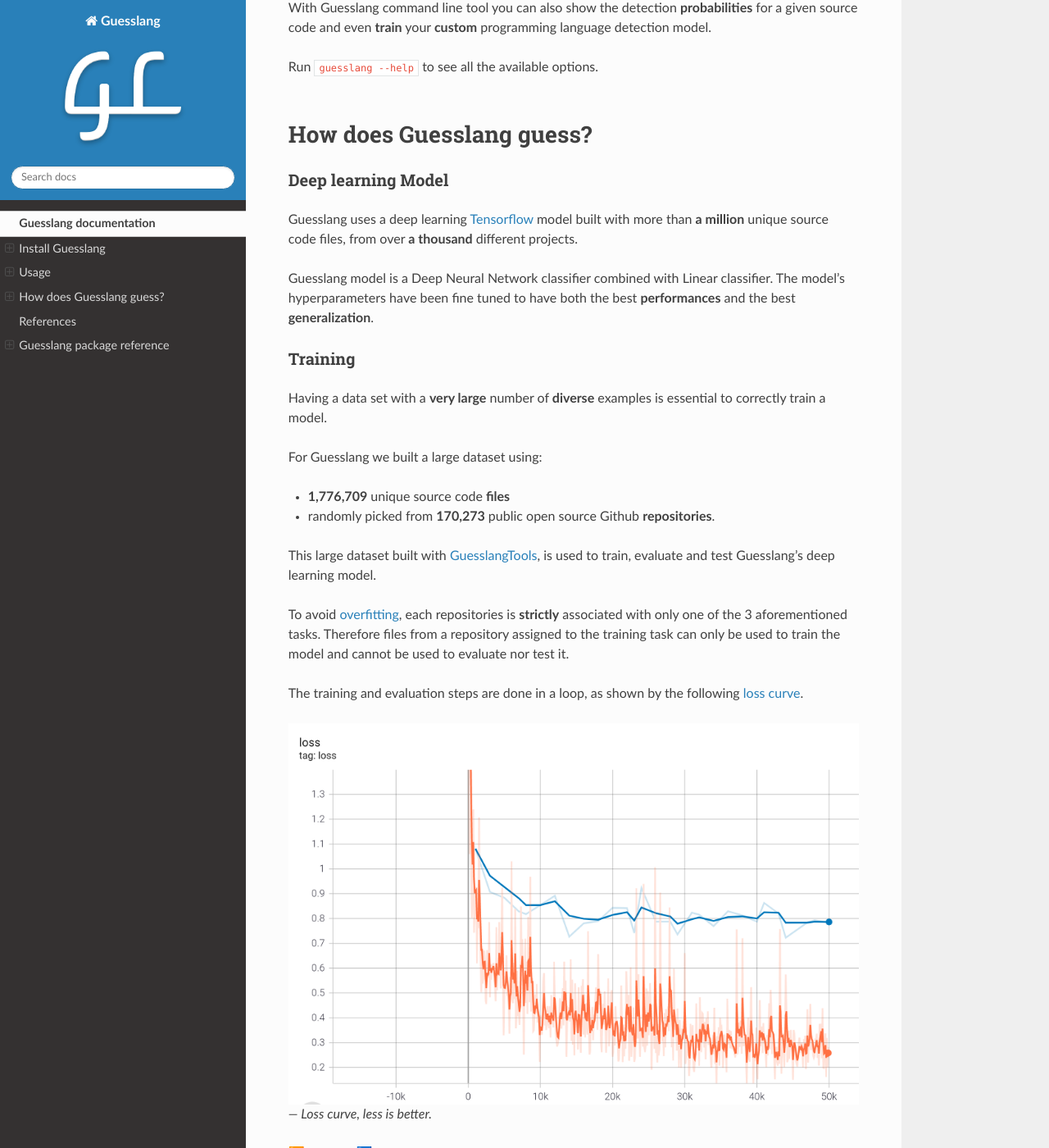
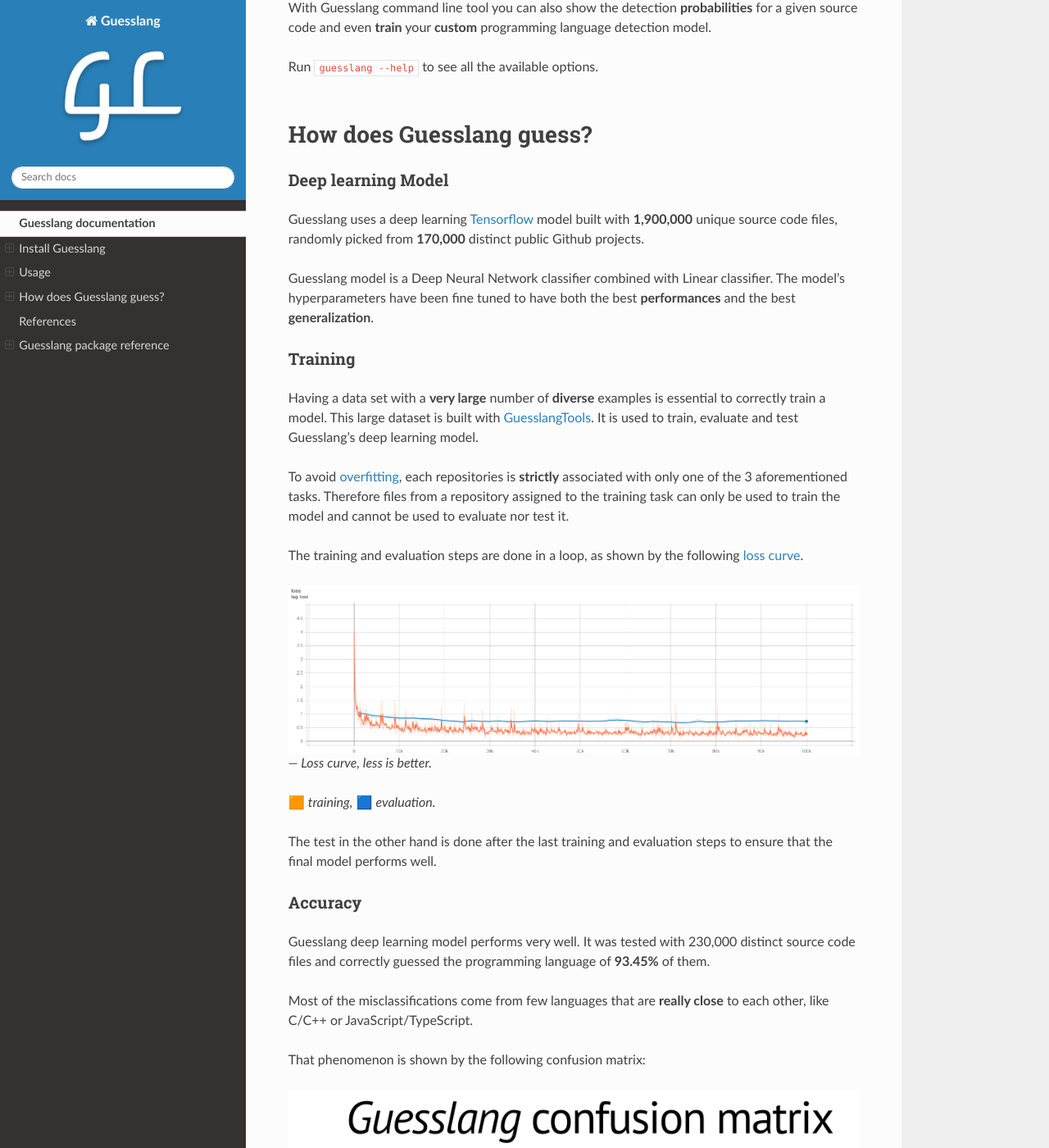
Before and after one commit to yoeo/guesslang, a Sphinx documentation site: the page built from docs/contents.rst, in a window 1280 px wide and 1400 px high, scrolled down 4018 px. Shown: the whole window at 82% size. Built offline with Sphinx 7.4.7 and the Read the Docs theme 2.0.0, drawn with Linux system fonts in a browser that asks for light colours; some of the changed text lies outside the part shown.

Commit message:
Update to a more performant model

```diff
--- a/docs/contents.rst
+++ b/docs/contents.rst
@@ -229,8 +229,8 @@
 -------------------
 
 Guesslang uses a deep learning `Tensorflow <https://www.tensorflow.org/>`_
-model built with more than **a million** unique source code files,
-from over **a thousand** different projects.
+model built with **1,900,000** unique source code files,
+randomly picked from **170,000** distinct public Github projects.
 
 Guesslang model is a Deep Neural Network classifier
 combined with Linear classifier.
@@ -242,15 +242,9 @@
 
 Having a data set with a **very large** number of **diverse** examples
 is essential to correctly train a model.
-
-For Guesslang we built a large dataset using:
-
-* **1,776,709** unique source code **files**
-* randomly picked from **170,273** public open source Github **repositories**.
-
-This large dataset built with
-`GuesslangTools <https://github.com/yoeo/guesslangtools>`_,
-is used to train, evaluate and test Guesslang's deep learning model.
+This large dataset is built with
+`GuesslangTools <https://github.com/yoeo/guesslangtools>`_.
+It is used to train, evaluate and test Guesslang's deep learning model.
 
 To avoid `overfitting <https://en.wikipedia.org/wiki/Overfitting>`_,
 each repositories is **strictly** associated with only one of
@@ -274,11 +268,11 @@
 --------
 
 Guesslang deep learning model performs very well.
-It was tested with 12,000 different source code files and correctly
-guessed the programming language of **93.65%** of them.
+It was tested with 230,000 distinct source code files and correctly
+guessed the programming language of **93.45%** of them.
 
 Most of the misclassifications come from few languages
-that are **compatible** with each other, like C/C++ or JavaScript/TypeScript.
+that are **really close** to each other, like C/C++ or JavaScript/TypeScript.
 
 That phenomenon is shown by the following confusion matrix:
 
@@ -305,10 +299,10 @@
 
 In addition to that, Guesslang may not guess the correct
 programming languages of **very small** code snippets.
-They don't provide enough insights for accurate language classification.
+They don't provide enough insights to accurately guess the language.
 
-For example, ``print("Hello world")`` is a valid statement in several
-programming languages like Python, Scala, Ruby, Lua, Perl, etc...
+For example, ``print("Hello world")`` is a valid code snippet in several
+programming languages including Python, Scala, Ruby, Lua, Perl, etc...
 
 References
 ==========
```
Also changed, not shown: docs/_static/images/loss.png, 3 other files.
